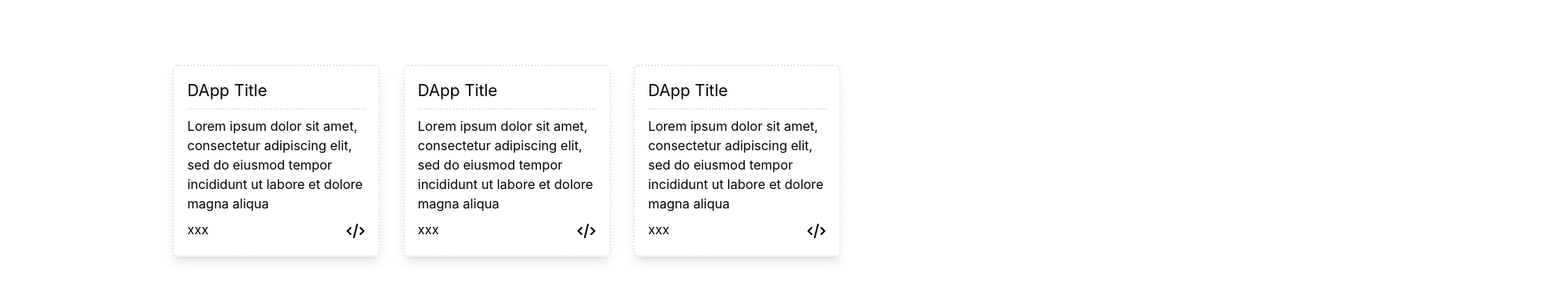
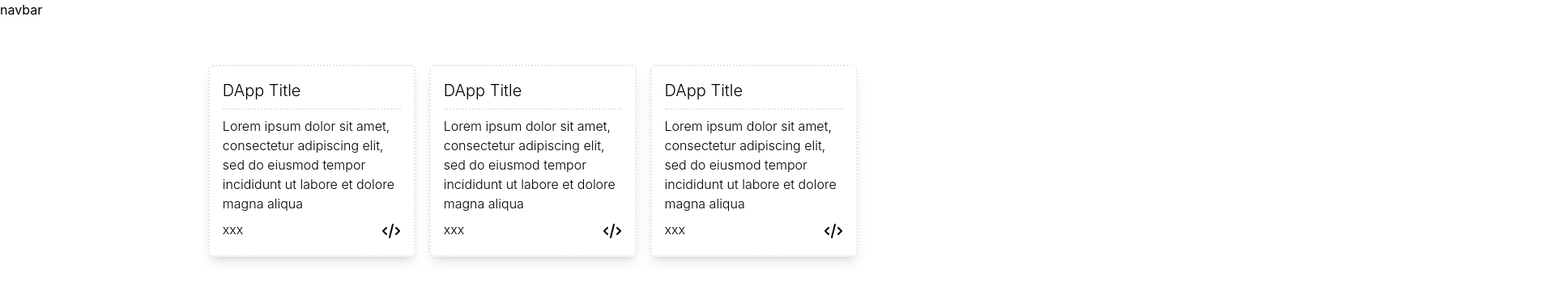
Before and after one commit to chloe-klatyn/klaytn-starter-kit, a Next.js app: page / in a window 1280 px wide. Shown: the top 364 px of the page at 81% size, 1920 px wide, since content can reach past the window. Built offline with nearby package versions, Linux system fonts and the light colour scheme.

Commit message:
added navbar and layout

```diff
--- /dev/null
+++ b/components/Layout.tsx
@@ -0,0 +1,13 @@
+import Navbar from "./Navbar";
+import "tailwindcss/tailwind.css";
+
+const Layout = ({ children }: { children: any }) => {
+  return (
+    <div className="flex">
+      <Navbar />
+      <main className="font-light mr-auto">{children}</main>
+    </div>
+  );
+};
+
+export default Layout;
--- /dev/null
+++ b/components/Navbar.tsx
@@ -0,0 +1,5 @@
+const Navbar = () => {
+  return <div className="h-screen">navbar</div>;
+};
+
+export default Navbar;
--- a/pages/_app.tsx
+++ b/pages/_app.tsx
@@ -1,8 +1,21 @@
 import "../styles/globals.css";
 import type { AppProps } from "next/app";
+import Layout from "../components/Layout";
+import Head from "next/head";
 
 function MyApp({ Component, pageProps }: AppProps) {
-  return <Component {...pageProps} />;
+  return (
+    <>
+      <Head>
+        <title>starter kit</title>
+        <meta name="description" content="Generated by create next app" />
+        <link rel="icon" href="/favicon.ico" />
+      </Head>
+      <Layout>
+        <Component {...pageProps} />
+      </Layout>
+    </>
+  );
 }
 
 export default MyApp;
```
